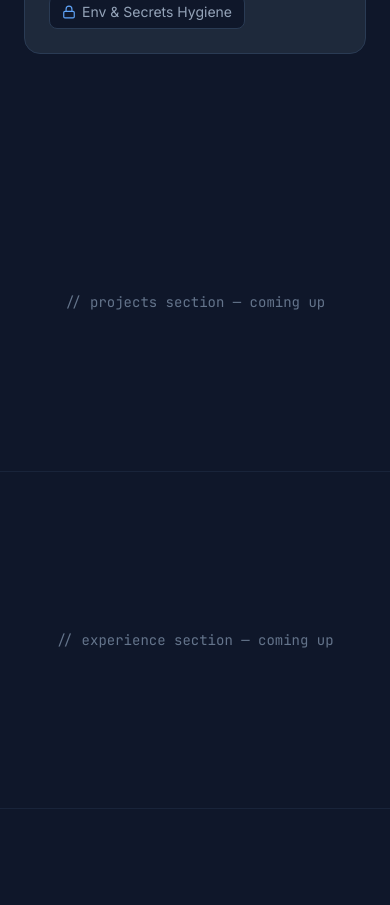
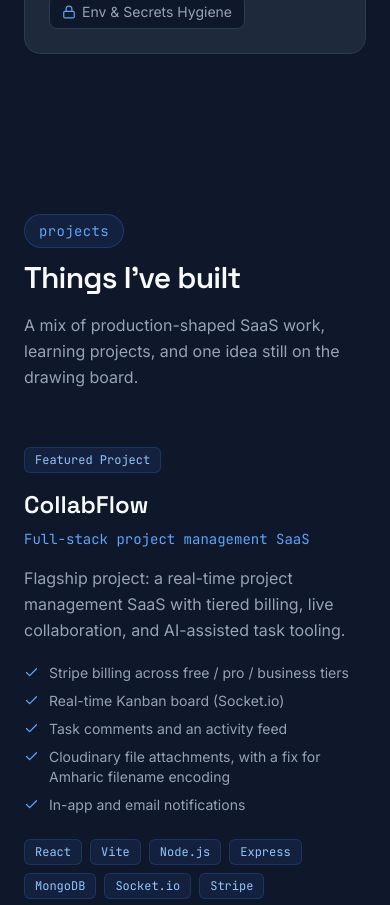
Before and after one commit to tamirat-code/portfolio--1-, a React (Vite) app in the folder portfolio/: page / in a window 390 px wide. Shown: the part 4880-5785 px from the top of the page. Built offline with nearby package versions, Linux system fonts and the light colour scheme.

Commit message:
feat: add Projects section — featured, secondary, and concept cards

```diff
--- /dev/null
+++ b/portfolio/src/components/ProjectImage.jsx
@@ -0,0 +1,25 @@
+import { FiImage } from 'react-icons/fi';
+
+export function ProjectImage({ project }) {
+  const accent = project.designSystem?.accent ?? '#3B82F6';
+
+  return (
+    <div
+      className="relative w-full aspect-video rounded-xl border border-card-border overflow-hidden flex items-center justify-center"
+      style={{
+        background: `linear-gradient(135deg, ${accent}22 0%, #1E293B 60%)`,
+      }}
+    >
+      <div className="absolute inset-0 bg-grid-pattern bg-grid opacity-30" />
+      <div className="relative flex flex-col items-center gap-2 text-ink-faint">
+        <FiImage size={28} />
+        <span className="font-mono text-xs">preview coming soon</span>
+      </div>
+      <span
+        className="absolute top-3 left-3 w-2.5 h-2.5 rounded-full"
+        style={{ background: accent }}
+        aria-hidden
+      />
+    </div>
+  );
+}
--- a/portfolio/src/index.css
+++ b/portfolio/src/index.css
@@ -66,7 +66,7 @@
   }
 
   .card-base {
-    @apply bg-card border border-card-border rounded-2xl transition-colors duration-300;
+    @apply bg-card border border-solid border-card-border rounded-2xl transition-colors duration-300;
   }
 
   .text-gradient {
--- a/portfolio/src/pages/Home.jsx
+++ b/portfolio/src/pages/Home.jsx
@@ -1,7 +1,9 @@
 import { Hero } from '@/sections/Hero';
 import { About } from '@/sections/About';
 import { Skills } from '@/sections/Skills';
-const upcomingSections = [ 'projects', 'experience', 'education', 'services', 'contact'];
+import { Projects } from '@/sections/Projects';
+
+const upcomingSections = [  'experience', 'education', 'services', 'contact'];
 
 
 export function Home() {
@@ -10,6 +12,7 @@ export function Home() {
       <Hero />
       <About />
       <Skills />
+       <Projects />
       {upcomingSections.map((id) => (
         <section
           key={id}
--- /dev/null
+++ b/portfolio/src/sections/Projects.jsx
@@ -0,0 +1,191 @@
+import { motion } from 'framer-motion';
+import { FiGithub, FiExternalLink, FiCheck, FiClock } from 'react-icons/fi';
+import { Section } from '@/components/Section';
+import { ProjectImage } from '@/components/ProjectImage';
+import { projects } from '@/data/projects';
+
+import { staggerContainer, slideUp, slideInLeft, slideInRight, sectionViewport } from '@/utils/motionVariants';
+
+const featured = projects.filter((p) => p.featured);
+const secondary = projects.filter((p) => !p.featured && !p.concept);
+const concepts = projects.filter((p) => p.concept);
+
+function FeaturedProject({ project, index }) {
+  const reverse = index % 2 === 1;
+  const textVariant = reverse ? slideInRight : slideInLeft;
+  const imageVariant = reverse ? slideInLeft : slideInRight;
+
+  return (
+    <motion.div
+      initial="hidden"
+      whileInView="visible"
+      viewport={sectionViewport}
+      className={`grid lg:grid-cols-2 gap-8 lg:gap-12 items-center ${
+        reverse ? 'lg:[&>*:first-child]:order-2' : ''
+      }`}
+    >
+      <motion.div variants={textVariant}>
+        <span className="tag-chip mb-4 inline-block">Featured Project</span>
+        <h3 className="font-display text-2xl sm:text-3xl font-semibold text-ink mb-2">
+          {project.title}
+        </h3>
+        <p className="text-primary-400 text-sm font-mono mb-4">{project.subtitle}</p>
+        <p className="text-ink-muted leading-relaxed mb-5">{project.description}</p>
+
+        {project.features?.length > 0 && (
+          <ul className="flex flex-col gap-2 mb-6">
+            {project.features.slice(0, 5).map((f) => (
+              <li key={f} className="flex items-start gap-2.5 text-sm text-ink-muted">
+                <FiCheck className="text-primary-400 shrink-0 mt-0.5" size={15} />
+                <span>{f}</span>
+              </li>
+            ))}
+          </ul>
+        )}
+
+        <div className="flex flex-wrap gap-2 mb-6">
+          {project.tech.map((t) => (
+            <span key={t} className="tag-chip">
+              {t}
+            </span>
+          ))}
+        </div>
+
+        <div className="flex gap-3">
+          {project.repo && (
+            <a href={project.repo} target="_blank" rel="noopener noreferrer" className="btn-secondary text-sm">
+              <FiGithub /> Code
+            </a>
+          )}
+          {project.liveUrl && (
+            <a href={project.liveUrl} target="_blank" rel="noopener noreferrer" className="btn-primary text-sm">
+              <FiExternalLink /> Live Demo
+            </a>
+          )}
+        </div>
+      </motion.div>
+
+      <motion.div variants={imageVariant}>
+        <ProjectImage project={project} />
+      </motion.div>
+    </motion.div>
+  );
+}
+
+function SecondaryProjectCard({ project }) {
+  return (
+    <motion.div
+      variants={slideUp}
+      className="card-base p-5 flex flex-col hover:border-primary-500/40 hover:bg-card-hover transition-colors"
+    >
+      <ProjectImage project={project} />
+      <h3 className="font-display font-semibold text-ink mt-4 mb-1">{project.title}</h3>
+      <p className="text-sm text-ink-muted leading-relaxed mb-4 flex-1">{project.description}</p>
+      <div className="flex flex-wrap gap-1.5 mb-5">
+        {project.tech.map((t) => (
+          <span key={t} className="tag-chip">
+            {t}
+          </span>
+        ))}
+      </div>
+      <div className="flex gap-2.5">
+        {project.repo && (
+
+           <a href={project.repo}
+            target="_blank"
+            rel="noopener noreferrer"
+            className="icon-btn"
+            aria-label={`${project.title} on GitHub`}
+          >
+            <FiGithub size={17} />
+          </a>
+        )}
+        {project.liveUrl && (
+
+           <a href={project.liveUrl}
+            target="_blank"
+            rel="noopener noreferrer"
+            className="icon-btn"
+            aria-label={`${project.title} live demo`}
+          >
+            <FiExternalLink size={17} />
+          </a>
+        )}
+      </div>
+    </motion.div>
+  );
+}
+
+function ConceptCard({ project }) {
+  return (
+    <motion.div variants={slideUp} className="card-base border-dashed p-6 flex flex-col sm:flex-row gap-5">
+      <div className="shrink-0 w-12 h-12 rounded-xl bg-violet-500/10 border border-violet-500/25 flex items-center justify-center text-violet-400">
+        <FiClock size={20} />
+      </div>
+      <div>
+        <div className="flex items-center gap-2 mb-1.5">
+          <h3 className="font-display font-semibold text-ink">{project.title}</h3>
+          <span className="font-mono text-[11px] px-2 py-0.5 rounded-full bg-violet-500/10 text-violet-300 border border-violet-500/25">
+            concept
+          </span>
+        </div>
+        <p className="text-sm text-ink-muted leading-relaxed mb-3">{project.description}</p>
+        <div className="flex flex-wrap gap-1.5">
+          {project.tech.map((t) => (
+            <span key={t} className="tag-chip">
+              {t}
+            </span>
+          ))}
+        </div>
+      </div>
+    </motion.div>
+  );
+}
+
+export function Projects() {
+  return (
+    <Section
+      id="projects"
+      eyebrow="projects"
+      title="Things I've built"
+      subtitle="A mix of production-shaped SaaS work, learning projects, and one idea still on the drawing board."
+    >
+      <div className="flex flex-col gap-20 mb-20">
+        {featured.map((project, i) => (
+          <FeaturedProject key={project.id} project={project} index={i} />
+        ))}
+      </div>
+
+      {secondary.length > 0 && (
+        <motion.div
+          variants={staggerContainer(0.12)}
+          initial="hidden"
+          whileInView="visible"
+          viewport={sectionViewport}
+          className="grid sm:grid-cols-2 gap-6 mb-16"
+        >
+          {secondary.map((project) => (
+            <SecondaryProjectCard key={project.id} project={project} />
+          ))}
+        </motion.div>
+      )}
+
+      {concepts.length > 0 && (
+        <motion.div
+          variants={staggerContainer(0.12)}
+          initial="hidden"
+          whileInView="visible"
+          viewport={sectionViewport}
+          className="flex flex-col gap-4"
+        >
+          <h3 className="font-mono text-xs uppercase tracking-wider text-ink-faint mb-1">
+            What&apos;s next
+          </h3>
+          {concepts.map((project) => (
+            <ConceptCard key={project.id} project={project} />
+          ))}
+        </motion.div>
+      )}
+    </Section>
+  );
+}
```
